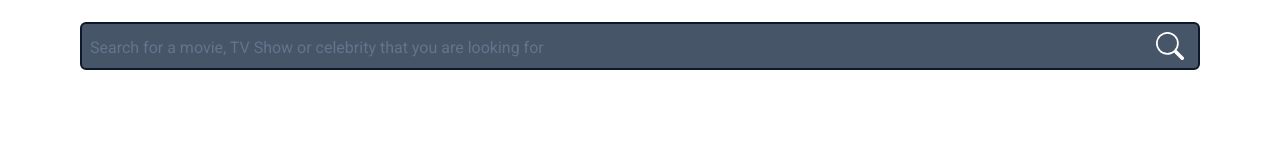
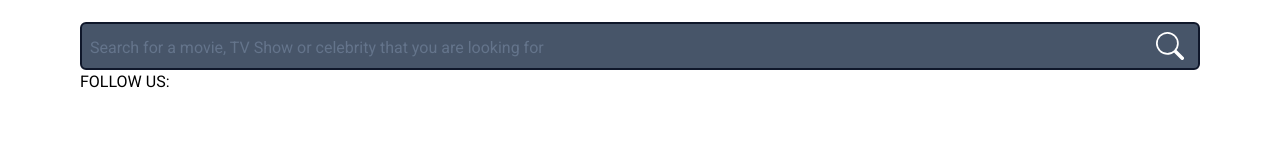
Before and after one commit to alishahi7645/hyper-movie, a React app: page / in a window 1280 px wide. Shown: the part 126-286 px from the top of the page. Built offline with nearby package versions, Linux system fonts and the light colour scheme; the HTML template or start-up script is replaced by a standard one.

Commit message:
start designing follow us

```diff
--- a/src/components/header/FollowUs.jsx
+++ b/src/components/header/FollowUs.jsx
@@ -3,7 +3,9 @@ import React from 'react'
 function FollowUs() {
   return (
     <section className="container">
-        <div></div>
+        <div>
+            <span>FOLLOW US:</span>
+        </div>
     </section>
   )
 }
```
